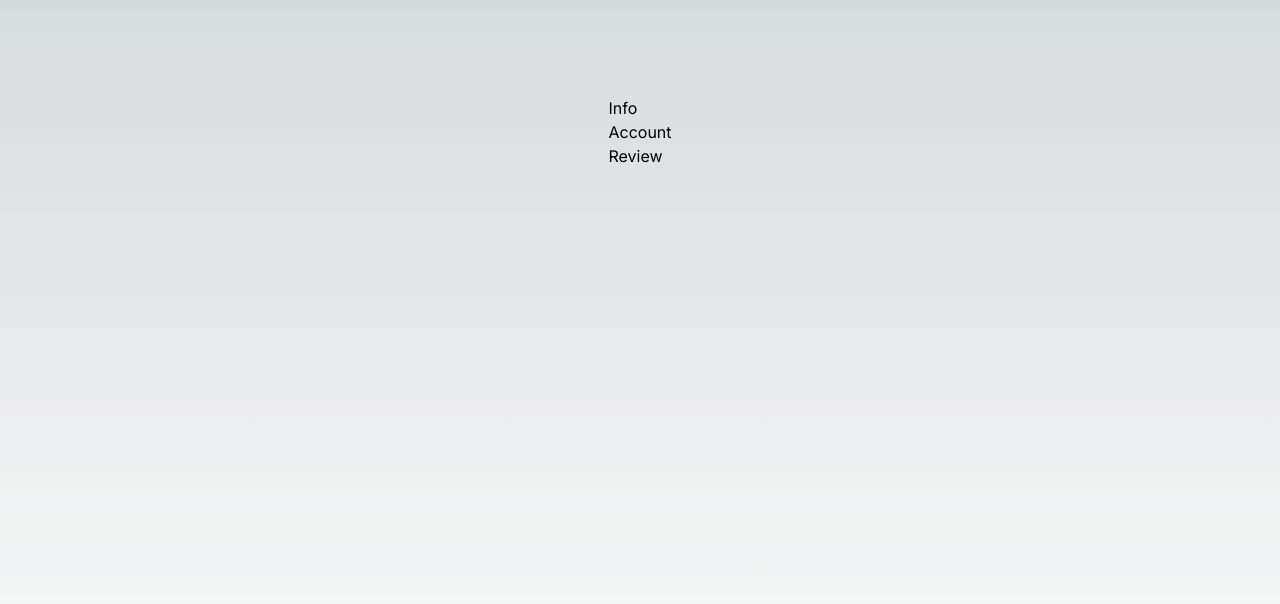
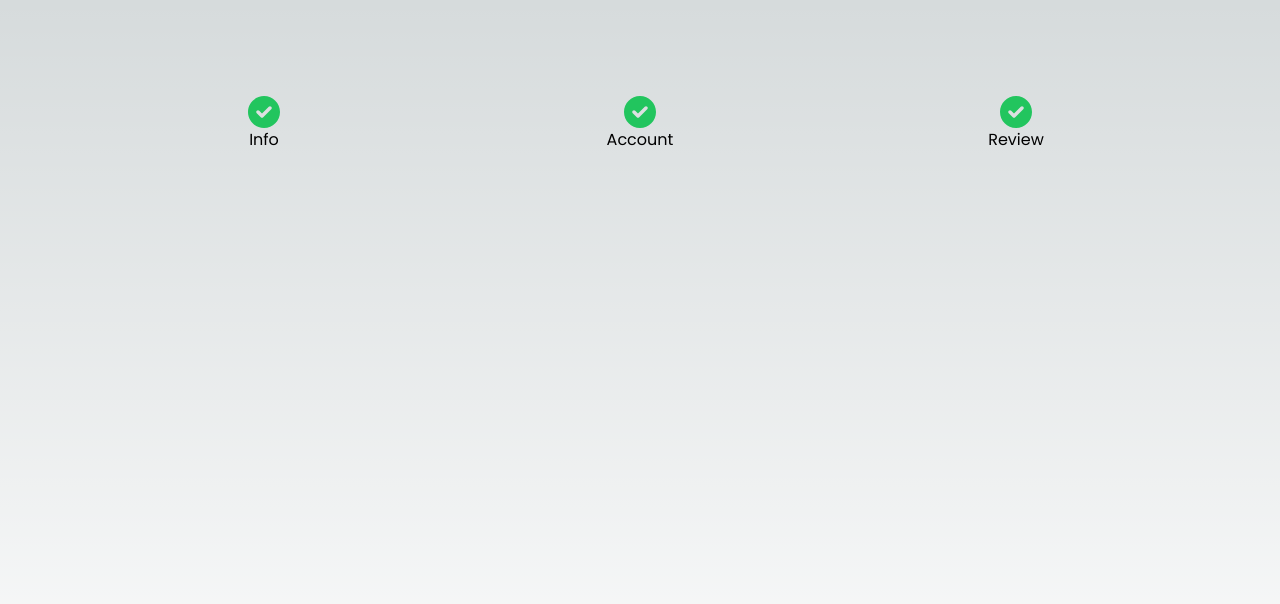
Before and after one commit to CRGuarda/promarketing-stepper-app, a Next.js app: page / in a window 1280 px wide. Shown: the top 604 px of the page. Built offline with nearby package versions, Linux system fonts and the light colour scheme.

Commit message:
some styling for Step component

```diff
--- a/src/app/layout.tsx
+++ b/src/app/layout.tsx
@@ -1,8 +1,8 @@
 import './globals.css'
 import type { Metadata } from 'next'
-import { Inter } from 'next/font/google'
+import { Poppins } from 'next/font/google'
 
-const inter = Inter({ subsets: ['latin'] })
+const poppins = Poppins({ subsets: ['latin'], weight: '400' })
 
 export const metadata: Metadata = {
   title: 'Stepper App',
@@ -12,7 +12,7 @@ export const metadata: Metadata = {
 export default function RootLayout({ children }: { children: React.ReactNode }) {
   return (
     <html lang='en'>
-      <body className={inter.className}>{children}</body>
+      <body className={poppins.className}>{children}</body>
     </html>
   )
 }
--- /dev/null
+++ b/src/components/Icons.tsx
@@ -0,0 +1,15 @@
+export const SuccessIcon = () => (
+  <svg width={32} height={32} viewBox='0 0 32 32' fill='none' xmlns='http://www.w3.org/2000/svg'>
+    <g clipPath='url(#clip0_200_201)'>
+      <path
+        d='M0 16C0 7.1625 7.1625 0 16 0C24.8375 0 32 7.1625 32 16C32 24.8375 24.8375 32 16 32C7.1625 32 0 24.8375 0 16ZM23.2375 13.2375C23.9187 12.5563 23.9187 11.4437 23.2375 10.7625C22.5562 10.0813 21.4438 10.0813 20.7625 10.7625L14 17.525L11.2375 14.7625C10.5563 14.0813 9.44375 14.0813 8.7625 14.7625C8.08125 15.4437 8.08125 16.5562 8.7625 17.2375L12.7625 21.2375C13.4437 21.9187 14.5563 21.9187 15.2375 21.2375L23.2375 13.2375Z'
+        fill='#22C55E'
+      />
+    </g>
+    <defs>
+      <clipPath id='clip0_200_201'>
+        <rect width={32} height={32} fill='white' />
+      </clipPath>
+    </defs>
+  </svg>
+)
--- a/src/components/Step.tsx
+++ b/src/components/Step.tsx
@@ -1,3 +1,10 @@
+import { SuccessIcon } from '@/components/Icons'
+
 export const Step = ({ label }: { label: string }) => {
-  return <div>{label}</div>
+  return (
+    <div className='flex flex-col items-center'>
+      <SuccessIcon />
+      {label}
+    </div>
+  )
 }
--- a/src/components/Stepper.tsx
+++ b/src/components/Stepper.tsx
@@ -4,5 +4,9 @@ export const Stepper = ({ children }: { children: React.ReactNode }) => {
   const childrens = Children.count(children)
   console.log(childrens)
 
-  return <div>{children}</div>
+  return (
+    <div className='w-full grid gap-10 grid-cols-[repeat(auto-fit,minmax(32px,1fr))] justify-items-center'>
+      {children}
+    </div>
+  )
 }
```
